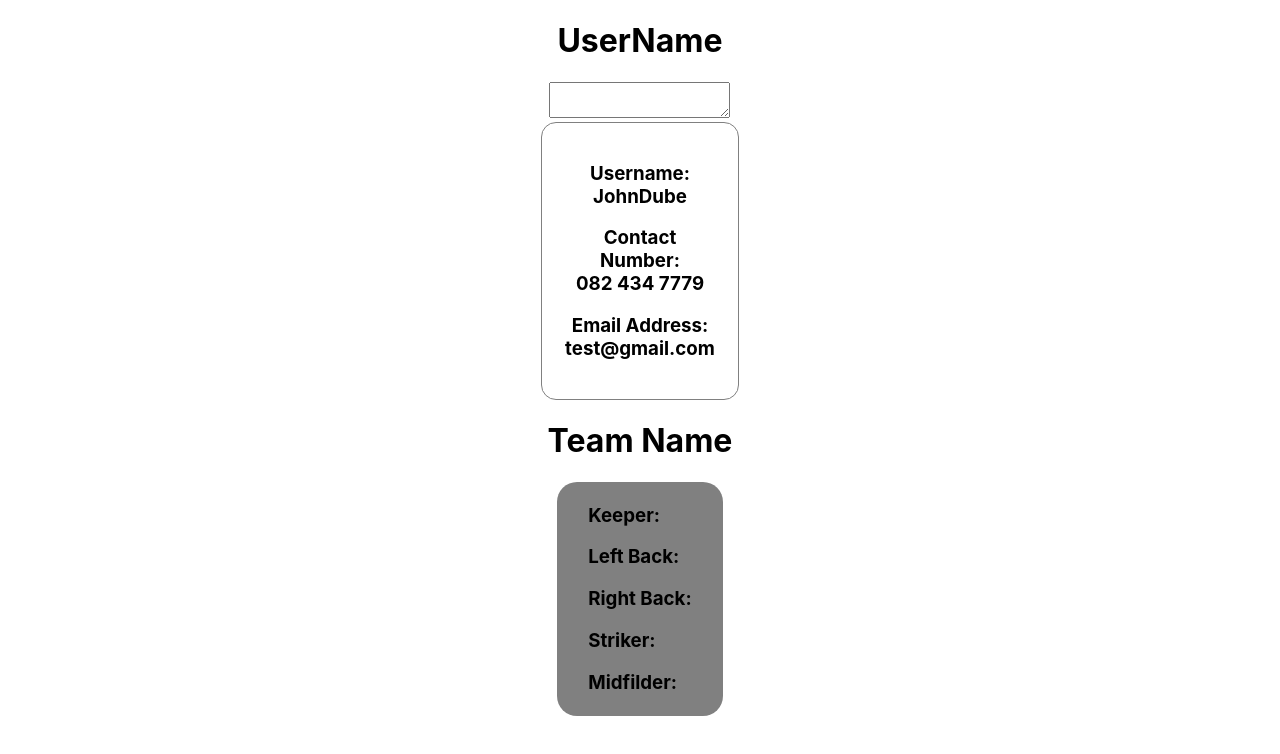
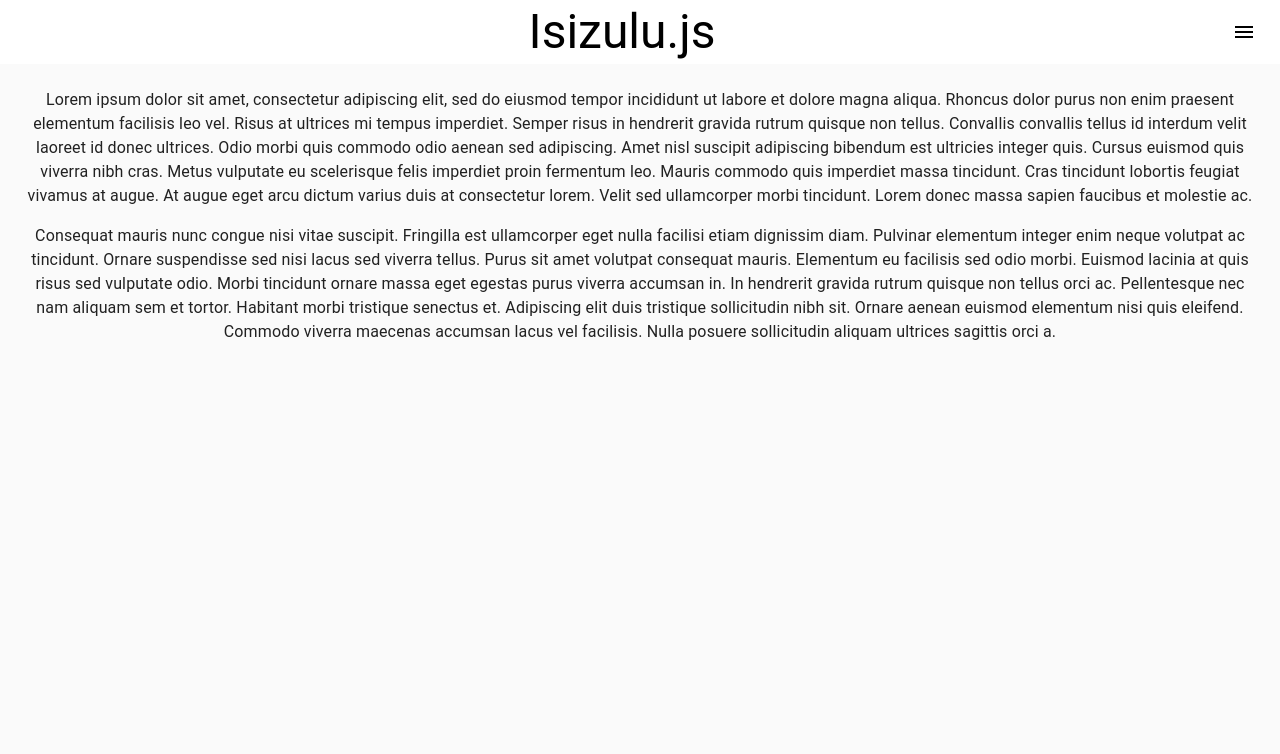
Before and after one commit to Sandilem7789/delma, a React (Create React App) app: page / in a window 1280 px wide. Shown: the top 754 px of the page. Built offline with nearby package versions, Linux system fonts and the light colour scheme.

Commit message:
delma to isizulu.js

```diff
--- a/package.json
+++ b/package.json
@@ -3,6 +3,8 @@
   "version": "0.1.0",
   "private": true,
   "dependencies": {
+    "@material-ui/core": "^4.12.3",
+    "@material-ui/icons": "^4.11.2",
     "@testing-library/jest-dom": "^5.14.1",
     "@testing-library/react": "^11.2.7",
     "@testing-library/user-event": "^12.8.3",
--- a/src/App.js
+++ b/src/App.js
@@ -1,12 +1,11 @@
 import './App.css';
+import LandingPage from "./components/LandingPage"
 
-//importing the profile component
-import Profile from './components/Profile';
 
 function App() {
   return (
     <div className="App">
-      <Profile />
+      <LandingPage />
     </div>
   );
 }
--- a/src/components/FootballTeam.js
+++ /dev/null
@@ -1,25 +0,0 @@
-import React from 'react'
-
-const FootballTeam = () => {
-    return (
-        <div>
-            <div className="heading">
-                <h1>Team Name</h1>
-            </div>
-            <div className="container">
-                <div className="team-positions">
-                    <h3>Keeper:</h3>
-                    <h3>Left Back:</h3>
-                    <h3>Right Back:</h3>
-                    <h3>Striker:</h3>
-                    <h3>Midfilder:</h3>
-                </div>
-                <div className="players">
-
-                </div>
-            </div>
-        </div>
-    )
-}
-
-export default FootballTeam
--- /dev/null
+++ b/src/components/LandingPage.js
@@ -0,0 +1,186 @@
+import React from 'react';
+import clsx from 'clsx';
+import { makeStyles, useTheme } from '@material-ui/core/styles';
+import Drawer from '@material-ui/core/Drawer';
+import AppBar from '@material-ui/core/AppBar';
+import Toolbar from '@material-ui/core/Toolbar';
+import CssBaseline from '@material-ui/core/CssBaseline';
+import List from '@material-ui/core/List';
+import Typography from '@material-ui/core/Typography';
+import Divider from '@material-ui/core/Divider';
+import IconButton from '@material-ui/core/IconButton';
+import MenuSharp from '@material-ui/icons/MenuSharp';
+import ChevronLeftIcon from '@material-ui/icons/ChevronLeft';
+import ChevronRightIcon from '@material-ui/icons/ChevronRight';
+import ListItem from '@material-ui/core/ListItem';
+import ListItemIcon from '@material-ui/core/ListItemIcon';
+import ListItemText from '@material-ui/core/ListItemText';
+import InboxIcon from '@material-ui/icons/MoveToInbox';
+import MailIcon from '@material-ui/icons/Mail';
+
+const drawerWidth = 240;
+
+const useStyles = makeStyles((theme) => ({
+  root: {
+    display: 'flex',
+  },
+  appBar: {
+    transition: theme.transitions.create(['margin', 'width'], {
+      easing: theme.transitions.easing.sharp,
+      duration: theme.transitions.duration.leavingScreen,
+    }),
+    backgroundColor: "white",
+    color: "black",
+    boxShadow: "0px 0px white"
+  },
+  appBarShift: {
+    width: `calc(100% - ${drawerWidth}px)`,
+    transition: theme.transitions.create(['margin', 'width'], {
+      easing: theme.transitions.easing.easeOut,
+      duration: theme.transitions.duration.enteringScreen,
+    }),
+    marginRight: drawerWidth,
+  },
+  title: {
+    flexGrow: 1,
+  },
+  hide: {
+    display: 'none',
+  },
+  drawer: {
+    width: drawerWidth,
+    flexShrink: 0,
+  },
+  drawerPaper: {
+    width: drawerWidth,
+  },
+  drawerHeader: {
+    display: 'flex',
+    alignItems: 'center',
+    padding: theme.spacing(0, 1),
+    // necessary for content to be below app bar
+    ...theme.mixins.toolbar,
+    justifyContent: 'flex-start',
+  },
+  content: {
+    flexGrow: 1,
+    padding: theme.spacing(3),
+    transition: theme.transitions.create('margin', {
+      easing: theme.transitions.easing.sharp,
+      duration: theme.transitions.duration.leavingScreen,
+    }),
+    marginRight: -drawerWidth,
+  },
+  contentShift: {
+    transition: theme.transitions.create('margin', {
+      easing: theme.transitions.easing.easeOut,
+      duration: theme.transitions.duration.enteringScreen,
+    }),
+    marginRight: 0,
+  },
+}));
+
+export default function LandingPage() {
+  const classes = useStyles();
+  const theme = useTheme();
+  const [open, setOpen] = React.useState(false);
+
+  const handleDrawerOpen = () => {
+    setOpen(true);
+  };
+
+  const handleDrawerClose = () => {
+    setOpen(false);
+  };
+
+  return (
+    <div className={classes.root}>
+      <CssBaseline />
+      <AppBar
+        position="fixed"
+        className={clsx(classes.appBar, {
+          [classes.appBarShift]: open,
+        })}
+
+      >
+        <Toolbar>
+          <Typography variant="h3" noWrap className={classes.title}>
+            Isizulu.js
+          </Typography>
+          <IconButton
+            color="inherit"
+            aria-label="open drawer"
+            edge="end"
+            onClick={handleDrawerOpen}
+            className={clsx(open && classes.hide)}
+          >
+            <MenuSharp />
+          </IconButton>
+        </Toolbar>
+      </AppBar>
+      <main
+        className={clsx(classes.content, {
+          [classes.contentShift]: open,
+        })}
+      >
+        <div className={classes.drawerHeader} />
+        <Typography paragraph>
+          Lorem ipsum dolor sit amet, consectetur adipiscing elit, sed do eiusmod tempor incididunt
+          ut labore et dolore magna aliqua. Rhoncus dolor purus non enim praesent elementum
+          facilisis leo vel. Risus at ultrices mi tempus imperdiet. Semper risus in hendrerit
+          gravida rutrum quisque non tellus. Convallis convallis tellus id interdum velit laoreet id
+          donec ultrices. Odio morbi quis commodo odio aenean sed adipiscing. Amet nisl suscipit
+          adipiscing bibendum est ultricies integer quis. Cursus euismod quis viverra nibh cras.
+          Metus vulputate eu scelerisque felis imperdiet proin fermentum leo. Mauris commodo quis
+          imperdiet massa tincidunt. Cras tincidunt lobortis feugiat vivamus at augue. At augue eget
+          arcu dictum varius duis at consectetur lorem. Velit sed ullamcorper morbi tincidunt. Lorem
+          donec massa sapien faucibus et molestie ac.
+        </Typography>
+        <Typography paragraph>
+          Consequat mauris nunc congue nisi vitae suscipit. Fringilla est ullamcorper eget nulla
+          facilisi etiam dignissim diam. Pulvinar elementum integer enim neque volutpat ac
+          tincidunt. Ornare suspendisse sed nisi lacus sed viverra tellus. Purus sit amet volutpat
+          consequat mauris. Elementum eu facilisis sed odio morbi. Euismod lacinia at quis risus sed
+          vulputate odio. Morbi tincidunt ornare massa eget egestas purus viverra accumsan in. In
+          hendrerit gravida rutrum quisque non tellus orci ac. Pellentesque nec nam aliquam sem et
+          tortor. Habitant morbi tristique senectus et. Adipiscing elit duis tristique sollicitudin
+          nibh sit. Ornare aenean euismod elementum nisi quis eleifend. Commodo viverra maecenas
+          accumsan lacus vel facilisis. Nulla posuere sollicitudin aliquam ultrices sagittis orci a.
+        </Typography>
+      </main>
+      <Drawer
+        className={classes.drawer}
+        variant="persistent"
+        anchor="right"
+        open={open}
+        classes={{
+          paper: classes.drawerPaper,
+        }}
+      >
+        <div className={classes.drawerHeader}>
+          <IconButton onClick={handleDrawerClose}>
+            {theme.direction === 'rtl' ? <ChevronLeftIcon /> : <ChevronRightIcon />}
+          </IconButton>
+        </div>
+        <Divider />
+        <List>
+          {['Inbox', 'Starred', 'Send email', 'Drafts'].map((text, index) => (
+            <ListItem button key={text}>
+              <ListItemIcon>{index % 2 === 0 ? <InboxIcon /> : <MailIcon />}</ListItemIcon>
+              <ListItemText primary={text} />
+            </ListItem>
+          ))}
+        </List>
+        <Divider />
+        <List>
+          {['All mail', 'Trash', 'Spam'].map((text, index) => (
+            <ListItem button key={text}>
+              <ListItemIcon>{index % 2 === 0 ? <InboxIcon /> : <MailIcon />}</ListItemIcon>
+              <ListItemText primary={text} />
+            </ListItem>
+          ))}
+        </List>
+      </Drawer>
+    </div>
+  );
+}
--- a/src/components/Profile.js
+++ /dev/null
@@ -1,26 +0,0 @@
-import React from 'react'
-
-//importing User & FootballTeam components
-import FootballTeam from './FootballTeam'
-import User from './User'
-
-
-const username="JohnDube";
-const contactNumber="082 434 7779";
-const email="test@gmail.com"
-
-
-const Profile = () => {
-    return (
-        <div className="profile-container">
-            <User
-                username={username}
-                contactNumber={contactNumber}
-                email={email}
-            />
-            <FootballTeam />
-        </div>
-    )
-}
-
-export default Profile
--- a/src/components/User.js
+++ /dev/null
@@ -1,35 +0,0 @@
-import React from 'react'
-
-const showHide = () => {
-    let test = true;
-    return !test
-}
-
-const User = ({username, contactNumber, email}) => {
-    return (
-        <div>
-            <div className="heading">
-                <h1 hidden={showHide()}>UserName</h1>
-                <textarea onClick={() => showHide()}></textarea>
-            </div>
-            <div className="user-container">
-                <div className="user-details">
-                    <h3>Username:
-                        <br/>
-                        {username}
-                    </h3>
-                    <h3>Contact Number:
-                        <br/>
-                        {contactNumber}
-                    </h3>
-                    <h3>Email Address:
-                        <br/>
-                        {email}
-                    </h3>
-                </div>
-            </div>
-        </div>
-    )
-}
-
-export default User
```
Also changed, not shown: 1 other file (tests, documents, lock files or other folders).
